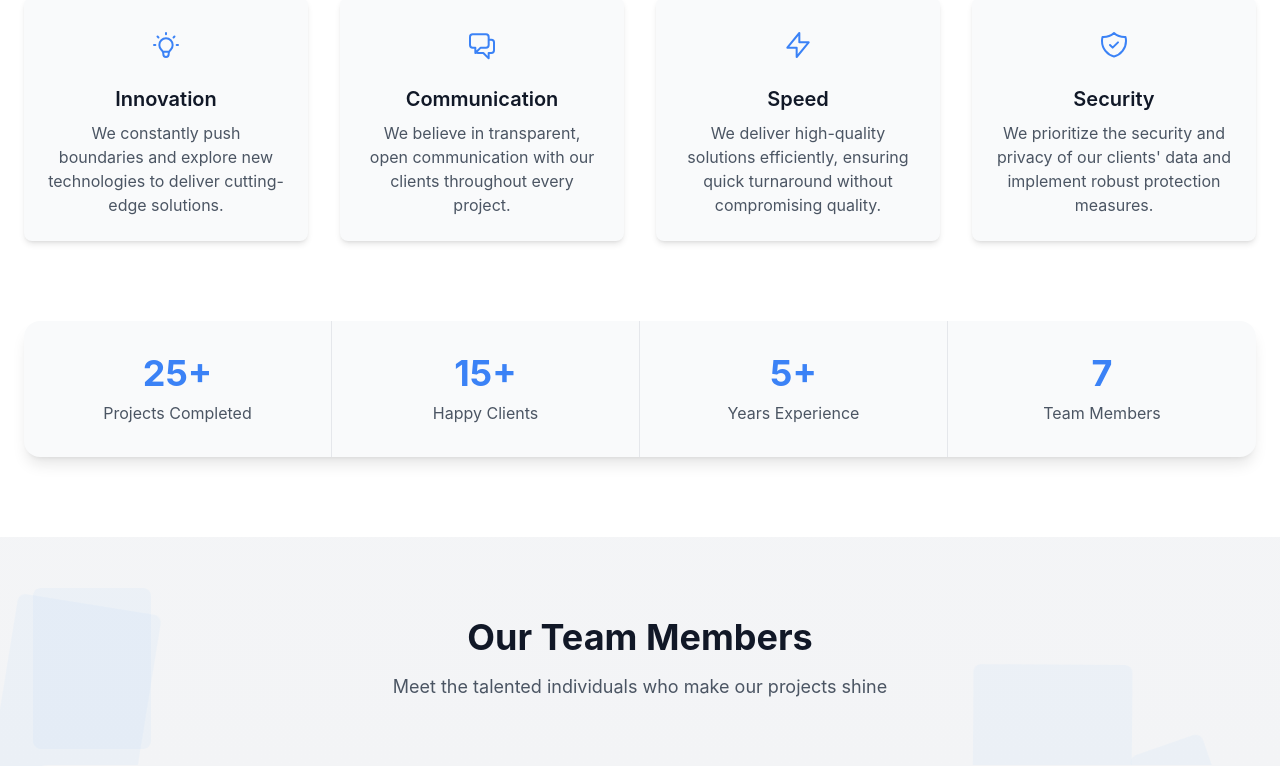
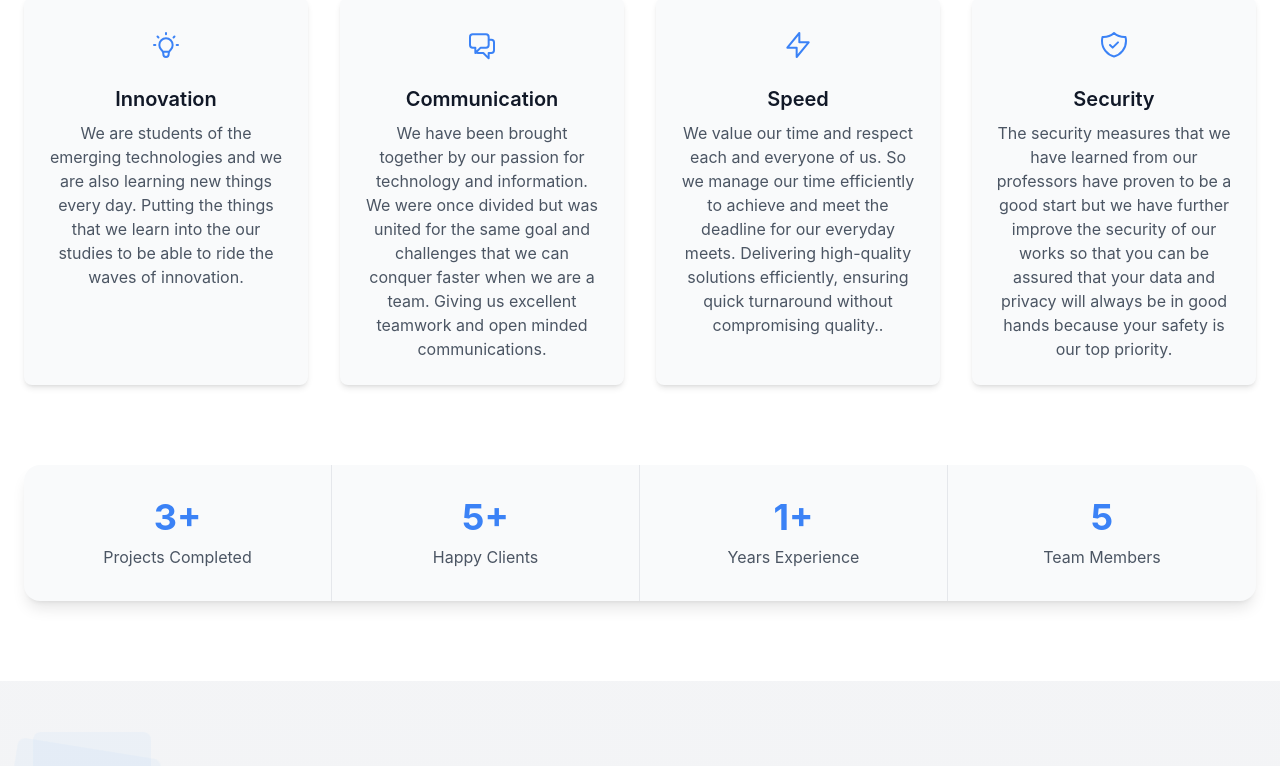
Before and after one commit to Odnid/Team-Portfolio-BHSF-Generation-of-Miracles, a React (Vite) app in the folder react-team-portfolio/: page / in a window 1280 px wide. Shown: the part 1560-2326 px from the top of the page. Built offline with nearby package versions, Linux system fonts and the light colour scheme.

Commit message:
Update About.jsx
fix the about info

```diff
--- a/react-team-portfolio/src/components/About.jsx
+++ b/react-team-portfolio/src/components/About.jsx
@@ -20,7 +20,7 @@ const About = () => {
         </svg>
       ),
       title: "Innovation",
-      description: "We constantly push boundaries and explore new technologies to deliver cutting-edge solutions."
+      description: "We are students of the emerging technologies and we are also learning new things every day. Putting the things that we learn into the our studies to be able to ride the waves of innovation."
     },
     {
       icon: (
@@ -29,7 +29,7 @@ const About = () => {
         </svg>
       ),
       title: "Communication",
-      description: "We believe in transparent, open communication with our clients throughout every project."
+      description: "We have been brought together by our passion for technology and information. We were once divided but was united for the same goal and challenges that we can conquer faster when we are a team. Giving us excellent teamwork and open minded communications."
     },
     {
       icon: (
@@ -38,7 +38,7 @@ const About = () => {
         </svg>
       ),
       title: "Speed",
-      description: "We deliver high-quality solutions efficiently, ensuring quick turnaround without compromising quality."
+      description: "We value our time and respect each and everyone of us. So we manage our time efficiently to achieve and meet the deadline for our everyday meets. Delivering high-quality solutions efficiently, ensuring quick turnaround without compromising quality.."
     },
     {
       icon: (
@@ -47,7 +47,7 @@ const About = () => {
         </svg>
       ),
       title: "Security",
-      description: "We prioritize the security and privacy of our clients' data and implement robust protection measures."
+      description: "The security measures that we have learned from our professors have proven to be a good start but we have further improve the security of our works so that you can be assured that your data and privacy will always be in good hands because your safety is our top priority."
     }
   ];
 
@@ -144,19 +144,19 @@ const About = () => {
         <div className="mt-20 bg-gray-50 dark:bg-gray-800 rounded-xl overflow-hidden shadow-lg" data-aos="fade-up">
           <div className="grid grid-cols-2 md:grid-cols-4">
             <div className="p-8 text-center border-r border-b md:border-b-0 border-gray-200 dark:border-gray-700">
-              <div className="text-4xl font-bold text-primary-500 dark:text-primary-400 mb-2">25+</div>
+              <div className="text-4xl font-bold text-primary-500 dark:text-primary-400 mb-2">3+</div>
               <div className="text-gray-600 dark:text-gray-400">Projects Completed</div>
             </div>
             <div className="p-8 text-center border-b md:border-b-0 md:border-r border-gray-200 dark:border-gray-700">
-              <div className="text-4xl font-bold text-primary-500 dark:text-primary-400 mb-2">15+</div>
+              <div className="text-4xl font-bold text-primary-500 dark:text-primary-400 mb-2">5+</div>
               <div className="text-gray-600 dark:text-gray-400">Happy Clients</div>
             </div>
             <div className="p-8 text-center border-r border-gray-200 dark:border-gray-700">
-              <div className="text-4xl font-bold text-primary-500 dark:text-primary-400 mb-2">5+</div>
+              <div className="text-4xl font-bold text-primary-500 dark:text-primary-400 mb-2">1+</div>
               <div className="text-gray-600 dark:text-gray-400">Years Experience</div>
             </div>
             <div className="p-8 text-center">
-              <div className="text-4xl font-bold text-primary-500 dark:text-primary-400 mb-2">7</div>
+              <div className="text-4xl font-bold text-primary-500 dark:text-primary-400 mb-2">5</div>
               <div className="text-gray-600 dark:text-gray-400">Team Members</div>
             </div>
           </div>
```
